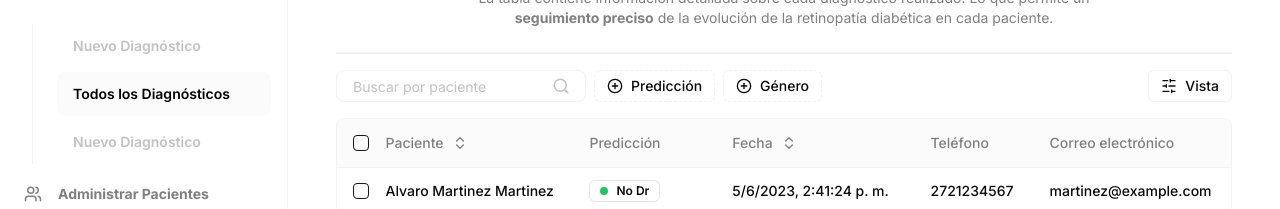
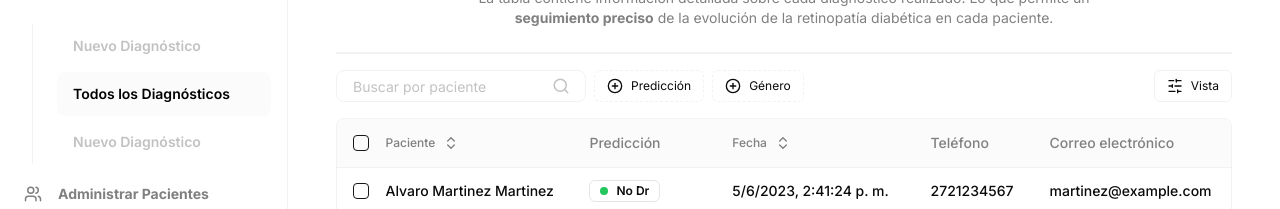
Before and after one commit to omgismartinez/eye, a Next.js app: page /all in a window 1280 px wide. Shown: the part 173-382 px from the top of the page. Built offline with nearby package versions, Linux system fonts and the light colour scheme.

Commit message:
🌌 refactor (button): default styles

```diff
--- a/components/ui/button.tsx
+++ b/components/ui/button.tsx
@@ -5,11 +5,11 @@
 import { cn } from '@/lib/utils'
 
 const buttonVariants = cva(
-  'inline-flex items-center justify-center rounded-md text-sm font-medium ring-offset-background transition-colors focus-visible:outline-none focus-visible:ring-2 focus-visible:ring-ring focus-visible:ring-offset-2 disabled:pointer-events-none disabled:opacity-50',
+  'inline-flex items-center justify-center rounded-md text-xs ring-offset-background transition-colors focus-visible:outline-none focus-visible:ring-2 focus-visible:ring-ring focus-visible:ring-offset-2 disabled:pointer-events-none disabled:opacity-50',
   {
     variants: {
       variant: {
-        default: 'bg-primary text-primary-foreground hover:bg-primary/90',
+        default: 'bg-_main text-_white hover:bg-_main/90',
         destructive:
           'bg-destructive text-destructive-foreground hover:bg-destructive/90',
         outline:
```
